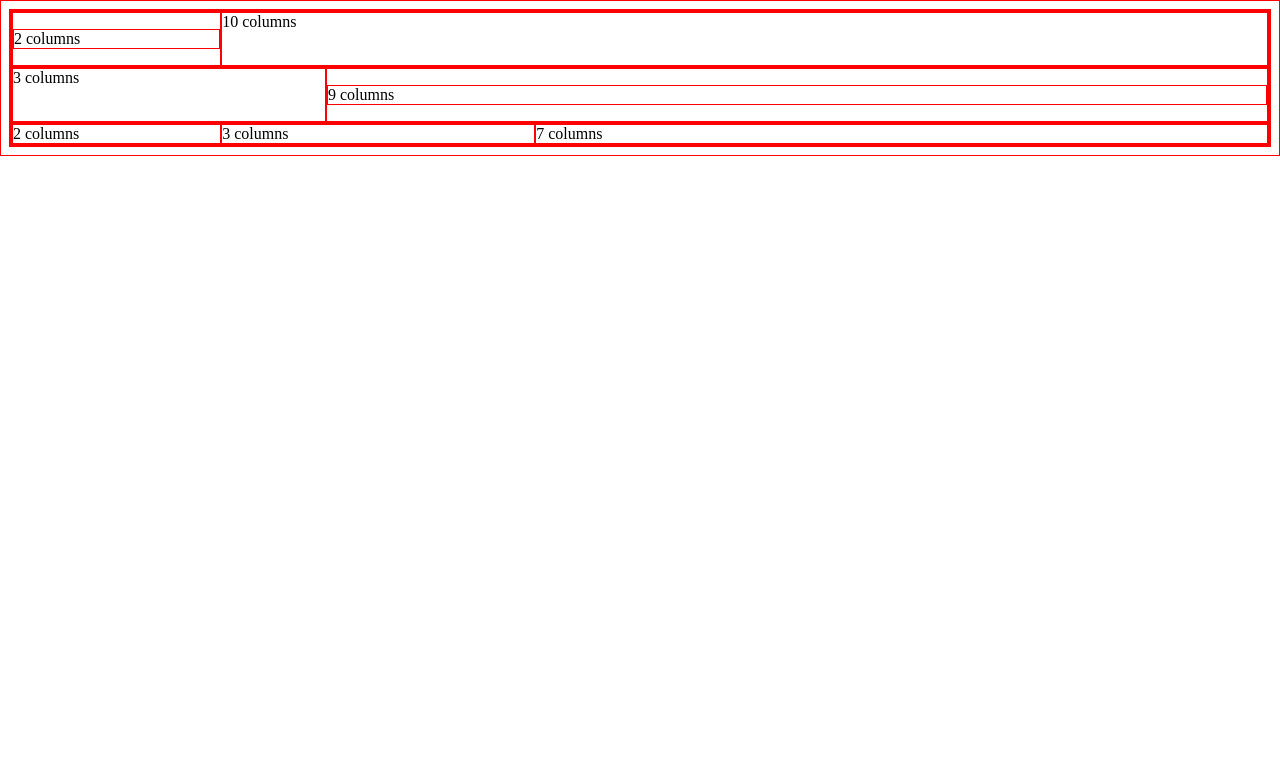
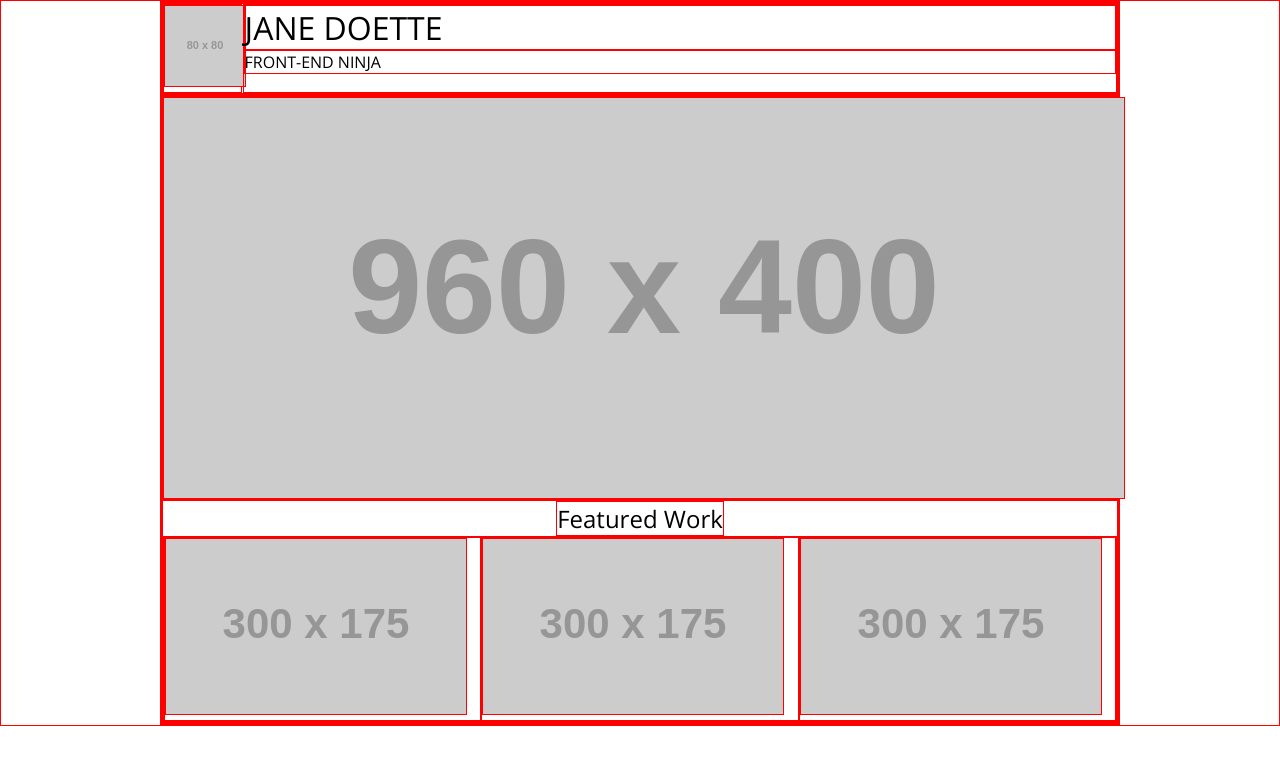
Before and after one commit to jmateosr/UDACITY-Github, a plain HTML site: page portfolio/Portfolio/index.html in a window 1280 px wide. Drawn offline with nearby package versions, Linux system fonts and the light colour scheme; placeholder pictures from the web are drawn by us.

Commit message:
Creating first structure

```diff
--- a/portfolio/Portfolio/css/main.css
+++ b/portfolio/Portfolio/css/main.css
@@ -4,13 +4,21 @@
 	-moz-box-sizing: border-box;
 	-ms-box-sizing: border-box;
 	-box-sizing: border-box;
+	margin: 0 auto;
+	font-family: 'Open Sans', sans-serif;
+	font-weight: 300 !important;
 }
-
-@media only screen and (max-width: 300px) {
+/*@media only screen and (max-width: 300px) {
 	p {
 		background-color: blue;
 	}
+}*/
+
+body {
+	max-width: 960px;
 }
+
+/*-----------------Framework-----------------*/
 
 .row {
 	width: 100%;
@@ -50,3 +58,12 @@
 .col-11 {
 	width: 91.66%;
 }
+
+-----------/*Home*/-----------------
+
+.my-name{
+	align: right;
+}
+.row.h2{
+	margin-left:0px;
+}
--- a/portfolio/Portfolio/index.html
+++ b/portfolio/Portfolio/index.html
@@ -2,22 +2,35 @@
 <html>
 	<head>
 		<link rel="stylesheet" type="text/css" href="css/main.css">
-		<title>Test</title>
+		<link rel="stylesheet" src="//normalize-css.googlecode.com/svn/trunk/normalize.css" />
+		<link href='http://fonts.googleapis.com/css?family=Open+Sans:400,300,700' rel='stylesheet' type='text/css'>
+		<title>Portfolio</title>
 	</head>
 	<body>
-		<div class="grid">
+		<header>
 			<div class="row">
-				<div class="col-2"><p>2 columns</p></div>
-				<div class="col-10">10 columns</div>
+				<div class="col-1" class="logo"><img src="http://placehold.it/80x80" alt="logo"></div>
+				<div class="col-11" class="my-name">
+					<h1>JANE DOETTE</h1>
+					<p>FRONT-END NINJA</p>
+				</div>
 			</div>
+		</header>
+		<div class="content">
+			<div class="row"><img src="http://placehold.it/960x400" alt="banner"></div>
 			<div class="row">
-				<div class="col-3">3 columns</div>
-				<div class="col-9"><p>9 columns</p></div>
-			</div>
-			<div class="row">
-				<div class="col-2">2 columns</div>
-				<div class="col-3">3 columns</div>
-				<div class="col-7">7 columns</div>
+				<h2>Featured Work</h2>
+				<div class="row">
+					<div class="col-4">
+						<img src="http://placehold.it/300x175" alt="project-1">
+					</div>
+					<div class="col-4">
+						<img src="http://placehold.it/300x175" alt="project-1">
+					</div>
+					<div class="col-4">
+						<img src="http://placehold.it/300x175" alt="project-1">
+					</div>
+				</div>
 			</div>
 		</div>
 	</body>
```
